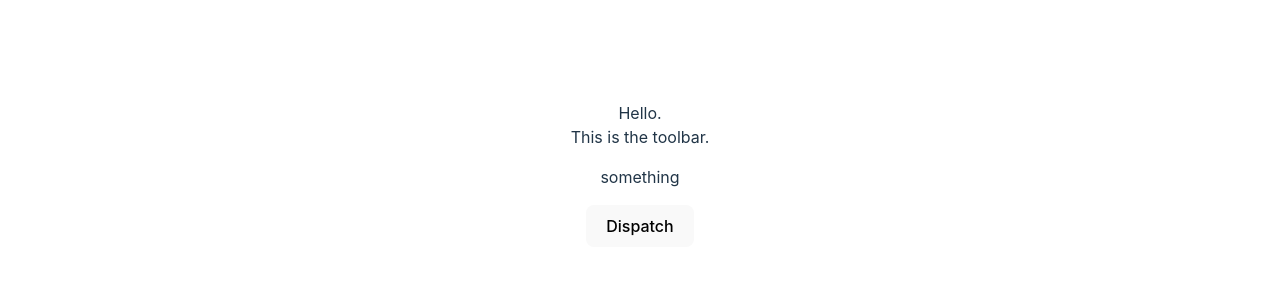
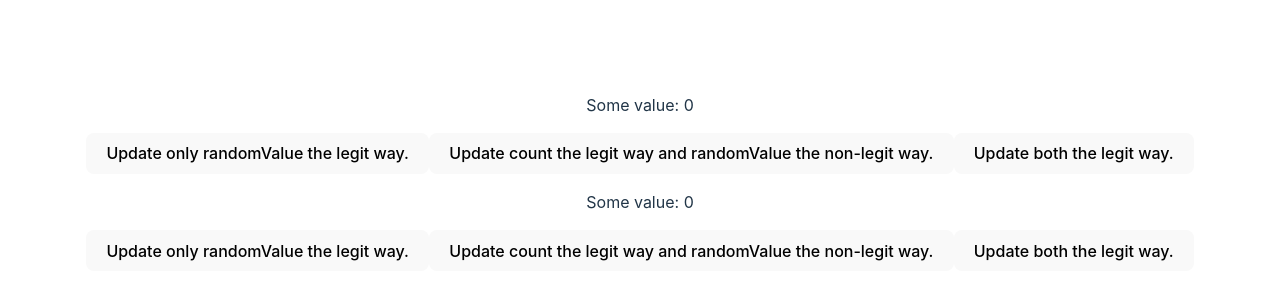
Before and after one commit to alikiki/baby-tldraw, a React (Vite) app: page / in a window 1280 px wide. Shown: the part 226-526 px from the top of the page. Built offline with nearby package versions, Linux system fonts and the light colour scheme.

Commit message:
small experiment with eventEmitter

```diff
--- a/package.json
+++ b/package.json
@@ -10,6 +10,7 @@
     "preview": "vite preview"
   },
   "dependencies": {
+    "eventemitter3": "^5.0.1",
     "react": "^18.2.0",
     "react-dom": "^18.2.0"
   },
--- a/src/App.tsx
+++ b/src/App.tsx
@@ -1,29 +1,20 @@
 import './App.css'
 import { useState } from 'react'
-import { BabyTLCanvasOptions } from './types/canvas-types'
-import Canvas from './components/Canvas'
-import { Editor } from './editor/Editor'
-import { EditorContext } from './hooks/useEditor'
+import ChildComponent from './components/ChildComponent'
+import { RandomThingContext, RandomThing } from './hooks/useRandomThing'
 
 
 function App() {
-  const [editor, setEditor] = useState(new Editor({
-    store: {
-      atoms: new Map()
-    },
-    tools: [],
-  }))
+  const [randomThing, _] = useState<RandomThing>(new RandomThing());
 
-  const defaultCanvasOptions: BabyTLCanvasOptions = {
-    width: 800,
-    height: 600
-  }
+  console.log(randomThing);
 
   return (
     <>
-      <EditorContext.Provider value={editor}>
-        <Canvas options={defaultCanvasOptions} />
-      </EditorContext.Provider>
+      <RandomThingContext.Provider value={randomThing}>
+        <ChildComponent name={"child 1"} />
+        <ChildComponent name={"child 2"} />
+      </RandomThingContext.Provider>
     </>
   )
 }
--- a/src/components/Canvas.tsx
+++ /dev/null
@@ -1,29 +0,0 @@
-import { useRef, useState } from "react";
-import Toolbar from "./Toolbar";
-import { BabyTLCanvasProps } from "../types/canvas-types";
-import { useEditor } from "../hooks/useEditor";
-
-export default function Canvas({ options }: BabyTLCanvasProps) {
-    const [count, setCount] = useState(0);
-    const editor = useEditor();
-
-    const rCanvas = useRef<HTMLDivElement>(null);
-    const rHtml = useRef<HTMLDivElement>(null);
-    const rHtml2 = useRef<HTMLDivElement>(null);
-
-    return (
-        <div ref={rCanvas}>
-            <div ref={rHtml}>
-                Hello.
-            </div>
-            <div ref={rHtml2}>
-                <Toolbar />
-                <p>{editor.getTestString()}</p>
-                <button onClick={() => {
-                    setCount(count + 1);
-                    editor.setTestString(`Count: ${count}`);
-                }}>Dispatch</button>
-            </div>
-        </div>
-    )
-}
--- /dev/null
+++ b/src/components/ChildComponent.tsx
@@ -0,0 +1,31 @@
+import { useEffect } from "react";
+import { useRandomThing } from "../hooks/useRandomThing";
+
+function ChildComponent(props) {
+    const randomThing = useRandomThing();
+
+    const updateValueTheLegitWay = () => {
+        console.log(randomThing.getValue());
+        randomThing.setValue(randomThing.getValue() + 1);
+    }
+
+    const updateValueTheNonLegitWay = () => {
+    }
+
+    const updateBothTheLegitWay = () => {
+        randomThing.setValue(randomThing.value + 1);
+    }
+
+    return (
+        <div>
+            <p>Some value: {randomThing.getValue()}</p>
+            <div style={{ display: "flex" }}>
+                <button onClick={updateValueTheLegitWay}>Update only randomValue the legit way.</button>
+                <button onClick={updateValueTheNonLegitWay}>Update count the legit way and randomValue the non-legit way.</button>
+                <button onClick={updateBothTheLegitWay}>Update both the legit way.</button>
+            </div>
+        </div >
+    )
+}
+
+export default ChildComponent
--- a/src/hooks/useEditor.ts
+++ /dev/null
@@ -1,8 +0,0 @@
-import { useContext, createContext } from 'react';
-import { Editor } from '../editor/Editor';
-
-export const EditorContext = createContext<Editor>({} as Editor);
-
-export function useEditor() {
-    return useContext(EditorContext);
-}
--- /dev/null
+++ b/src/hooks/useRandomThing.ts
@@ -0,0 +1,22 @@
+import EventEmitter from 'eventemitter3';
+import { useContext, createContext } from 'react';
+
+
+export class RandomThing extends EventEmitter {
+    value: number = 0;
+
+    getValue() {
+        return this.value;
+    }
+
+    setValue(value: number): this {
+        this.value = value;
+        return this;
+    }
+}
+
+export const RandomThingContext = createContext<RandomThing>({} as RandomThing);
+
+export function useRandomThing() {
+    return useContext(RandomThingContext);
+}
```
Also changed, not shown: 1 other file (tests, documents, lock files or other folders).
